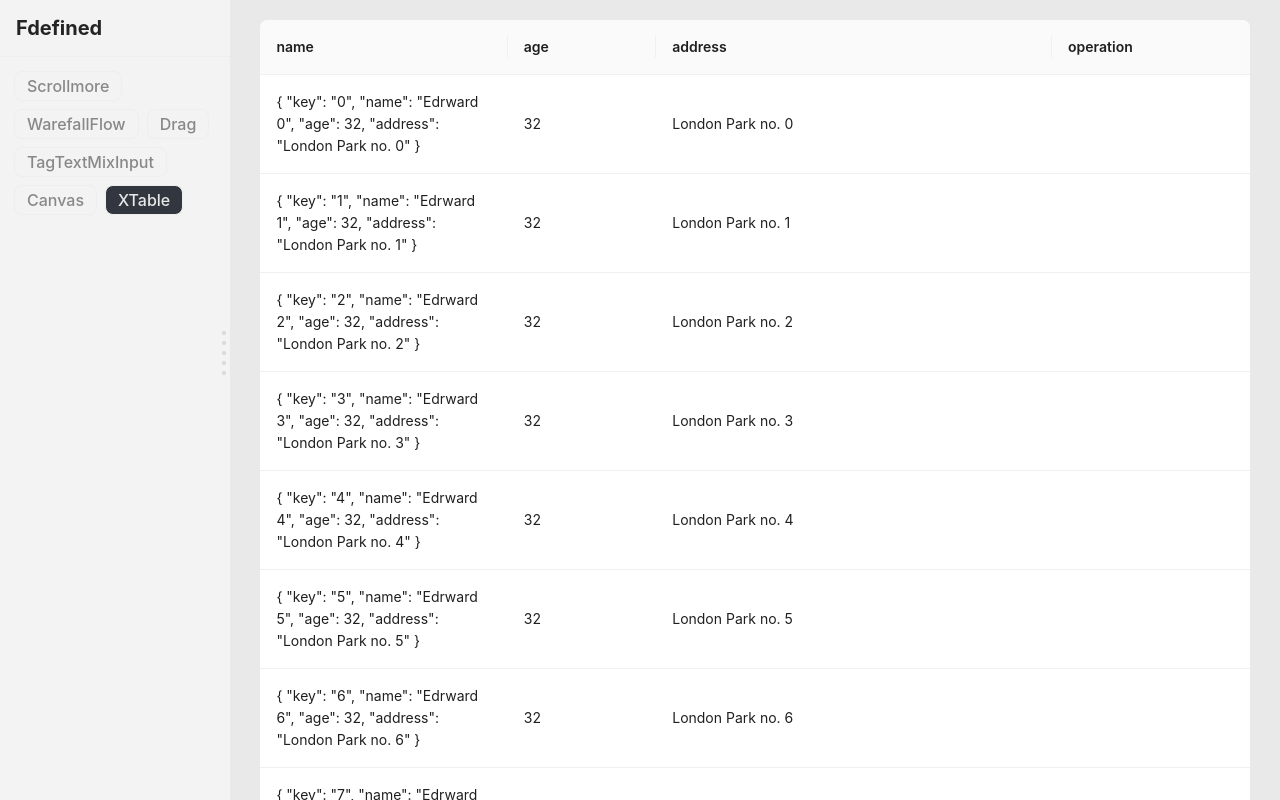
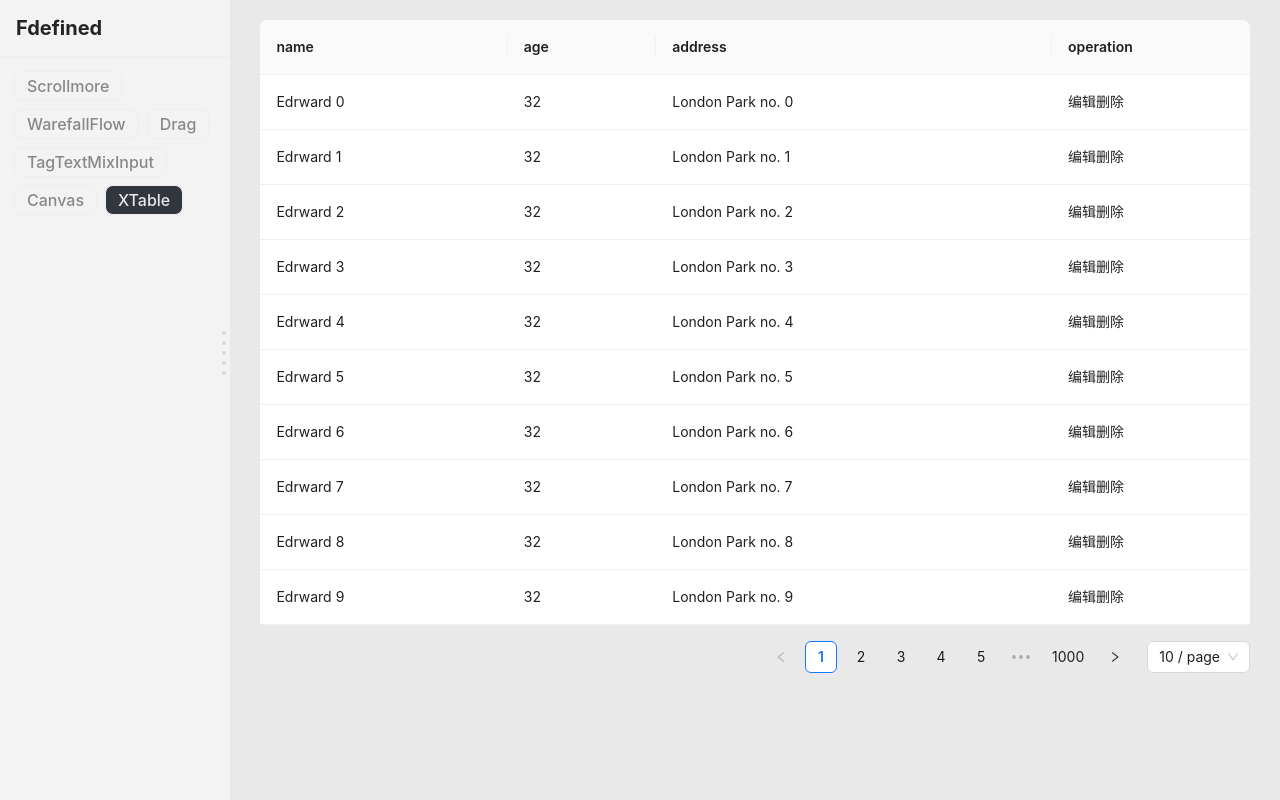
Before and after one commit to FU-design/toy, a Vue app: page /comp/xTable in a window 1280 px wide. Built offline with nearby package versions, Linux system fonts and the light colour scheme; what @highlightjs/vue-plugin would draw is missing.

Commit message:
对andv的table二次封装

```diff
--- a/src/pages/comp/component/xTable/index.vue
+++ b/src/pages/comp/component/xTable/index.vue
@@ -1,7 +1,10 @@
 <template>
   <div class="container">
     <x-table :data="data" :loading="loading" :columns="columns">
-      <template #name="{ record }">{{ record }}</template>
+      <template #td-operation>
+        <span>编辑</span>
+        <span>删除</span>
+      </template>
     </x-table>
   </div>
 </template>
@@ -44,7 +47,7 @@ interface DataItem {
 }
 
 const initData = () => {
-  for (let i = 0; i < 100; i++) {
+  for (let i = 0; i < 10000; i++) {
     const item = {
       key: i.toString(),
       name: `Edrward ${i}`,
--- a/src/pages/comp/component/xTable/type.ts
+++ b/src/pages/comp/component/xTable/type.ts
@@ -8,3 +8,8 @@ export interface XTablePorps {
   pagination?: TablePaginationConfig;
   customRender?: any;
 }
+
+export interface SlotsMap {
+  thSlots: string[];
+  tdSlots: string[];
+}
--- a/src/pages/comp/component/xTable/xTable.vue
+++ b/src/pages/comp/component/xTable/xTable.vue
@@ -1,13 +1,29 @@
 <template>
   <div>
-    <Table :data-source="data" :columns="columns" :rowKey="rowKey">
-      <template v-slot:headerCell="{ column }">
-        <span>{{ column.title }}</span>
+    <Table
+      :data-source="data"
+      :columns="columns"
+      :loading="loading"
+      :rowKey="rowKey"
+      @change="handleChange"
+      v-bind="attrs"
+    >
+      <template #headerCell="{ column }">
+        <span v-if="column.title">{{ column.title }}</span>
+        <div v-else>
+          <template v-for="slotName in slotsMap.thSlots">
+            <slot
+              v-if="slotName.replace('th-', '') === column.dataIndex"
+              :name="slotName"
+              :column="column"
+            ></slot>
+          </template>
+        </div>
       </template>
-      <template v-slot:bodyCell="{ column, record }">
-        <template v-for="slotName of Object.keys(slots)">
+      <template #bodyCell="{ column, record }">
+        <template v-for="slotName in slotsMap.tdSlots">
           <slot
-            v-if="slotName === column.dataIndex"
+            v-if="slotName.replace('td-', '') === column.dataIndex"
             :name="slotName"
             :column="column"
             :record="record"
@@ -15,21 +31,65 @@
         </template>
       </template>
     </Table>
+    <div v-if="!attrs.pagination"></div>
   </div>
 </template>
 
 <script setup lang="ts">
-import { toRefs, useSlots } from "vue";
-import { XTablePorps } from "./type";
-import { Table } from "ant-design-vue";
+import { toRefs, useSlots, useAttrs, computed } from "vue";
+import { XTablePorps, SlotsMap } from "./type";
+import { Table, TableProps } from "ant-design-vue";
+
+const slots = useSlots();
+const attrs = useAttrs();
 
 const props = withDefaults(defineProps<XTablePorps>(), {
   data: () => [],
-  rowKey: "key",
 });
 
-const slots = useSlots();
 const { data, columns, rowKey } = toRefs(props);
+
+/**
+ * 获取表头插槽和单元格插槽
+ */
+const slotsMap = computed<SlotsMap>(() => {
+  const res: SlotsMap = { thSlots: [], tdSlots: [] };
+  Object.keys(slots).forEach((s) => {
+    if (/^th-/.test(s)) {
+      res.thSlots.push(s);
+    } else if (/^td-/.test(s)) {
+      res.tdSlots.push(s);
+    }
+  });
+  return res;
+});
+
+const handleChange: TableProps["onChange"] = (pagination, filters, sorter) => {
+  console.log("Various parameters", pagination, filters, sorter);
+};
+
+// const checkPrefix = (str: string, isTh = false) => {
+//   const regexTh = str.match(/^th-/g);
+//   const regexTd = str.match(/^td-/g);
+//   if (isTh && regexTh) {
+//     return str.replace(regexTh[0], "");
+//   }
+//   if (regexTd) {
+//     return str.replace(regexTd[0], "");
+//   }
+// };
+
+// watchEffect(() => {
+//   Object.keys(slots).forEach((s) => {
+//     if (/^th-/.test(s)) {
+//       slotsMap.value.thSlots.push(s);
+//     } else if (/^td-/.test(s)) {
+//       slotsMap.value.tdSlots.push(s);
+//     } else {
+//       slotsMap.value.elseSlots.push(s);
+//     }
+//   });
+// });
 </script>
 
 <style scoped></style>
```
